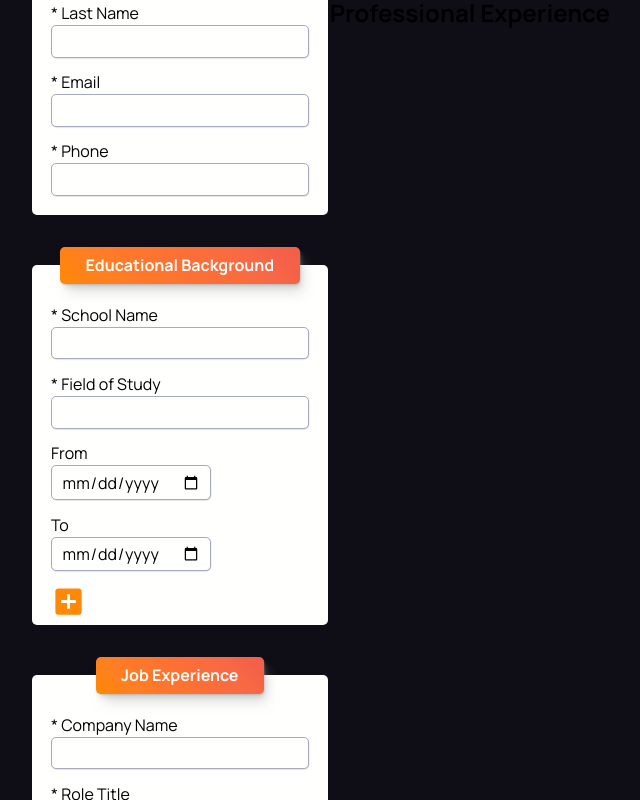
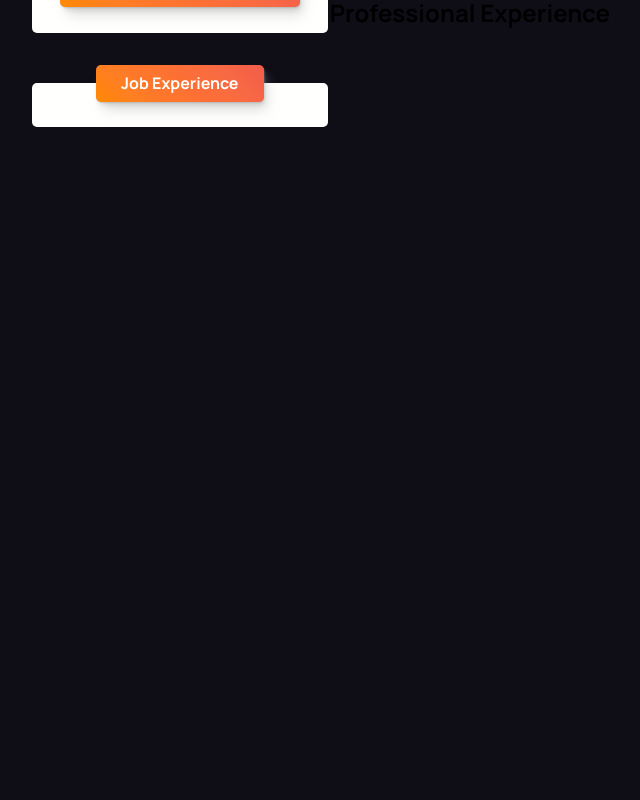
Before and after one commit to GreyTearsDev/cv-application, a React (Vite) app: page / in a window 1280 px wide. Shown: the part 220-1020 px from the top of the page, without its empty margins (47-687 px from the left). After the commit the page ends 800 px from the top, so only its background shows below. Built offline with nearby package versions, Linux system fonts and the light colour scheme.

Commit message:
feat: Add toggle functionality to section visibility
implemented onClick handler in Section component to toggle visibility of its children when clicked. This  allows users to expand and collapse sections in the form

```diff
--- a/src/components/form.jsx
+++ b/src/components/form.jsx
@@ -5,16 +5,20 @@ import FormJobExperience from "./form-job-experience";
 import Section from "./section";
 
 export default function Form({ user, setUser }) {
+  const toggleVisibility = (visibilityValue, setVisibility) => {
+    setVisibility(!visibilityValue);
+  };
+
   return (
     <form>
       <p>Required fields are marked with an asterisk (*)</p>
-      <Section name={"General Information"}>
+      <Section onClick={toggleVisibility} name={"General Information"}>
         <FormGeneralInformation user={user} setUser={setUser} />
       </Section>
-      <Section name={"Educational Background"}>
+      <Section onClick={toggleVisibility} name={"Educational Background"}>
         <FormEducationalBackground setUser={setUser} />
       </Section>
-      <Section name={"Job Experience"}>
+      <Section onClick={toggleVisibility} name={"Job Experience"}>
         <FormJobExperience setUser={setUser} />
       </Section>
     </form>
--- a/src/components/section.jsx
+++ b/src/components/section.jsx
@@ -1,10 +1,13 @@
 import PropTypes from "prop-types";
+import { useState } from "react";
 
-export default function Section({ name, children }) {
+export default function Section({ name, children, onClick }) {
+  const [showChildren, setShowChildren] = useState(false);
+
   return (
-    <fieldset>
+    <fieldset onClick={() => onClick(showChildren, setShowChildren)}>
       <legend>{name}</legend>
-      {children}
+      {showChildren ? children : ""}
     </fieldset>
   );
 }
@@ -12,4 +15,5 @@ export default function Section({ name, children }) {
 Section.propTypes = {
   name: PropTypes.string,
   children: PropTypes.object,
+  onClick: PropTypes.func,
 };
```
